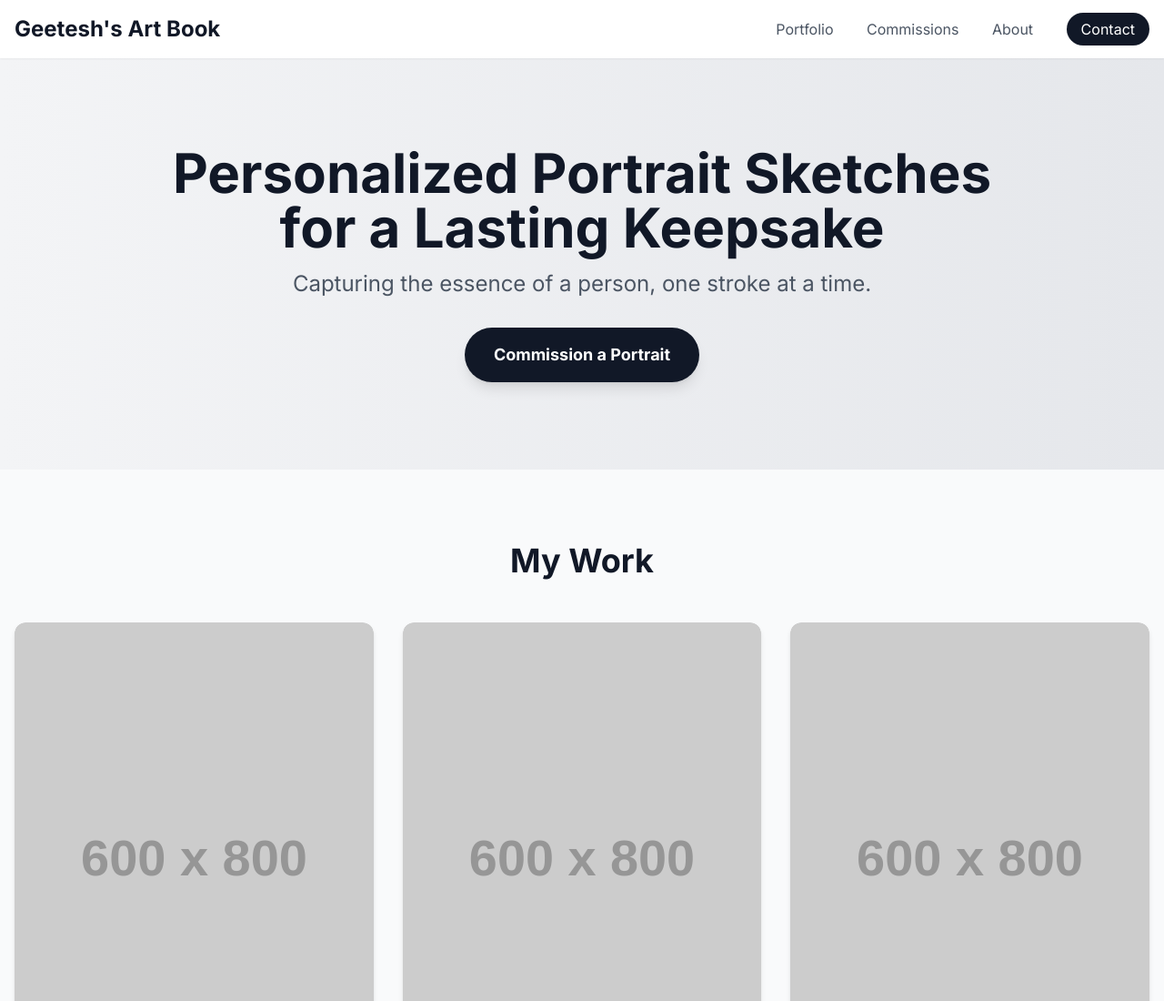
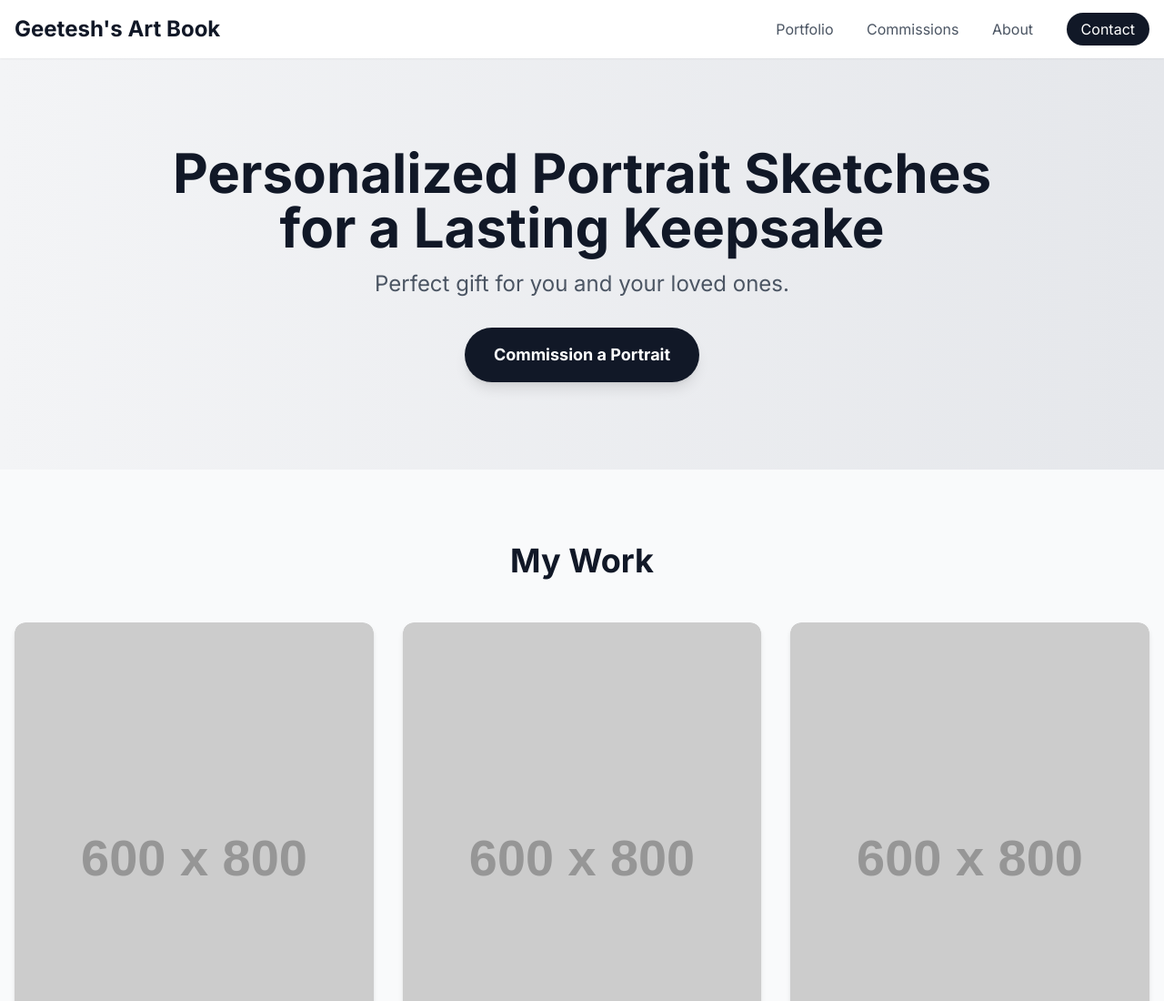
Before and after one commit to GeeteshVaity/GeeteshsArtBook, a plain HTML site: page index.html in a window 1280 px wide. Shown: the top 1100 px of the page at 91% size. Drawn offline with nearby package versions, Linux system fonts and the light colour scheme; placeholder pictures from the web are drawn by us.

Commit message:
Update index.html

```diff
--- a/index.html
+++ b/index.html
@@ -98,7 +98,7 @@
                Personalized Portrait Sketches <br class="hidden sm:inline">for a Lasting Keepsake
             </h1>
             <p class="mt-4 text-xl md:text-2xl text-gray-600 max-w-2xl mx-auto">
-                Capturing the essence of a person, one stroke at a time.
+                Perfect gift for you and your loved ones.
             </p>
             <a href="#commissions" class="mt-8 inline-block bg-gray-900 text-white text-lg font-semibold px-8 py-4 rounded-full shadow-lg hover:bg-gray-700 transition-transform duration-200 hover:scale-105">
                 Commission a Portrait
```
